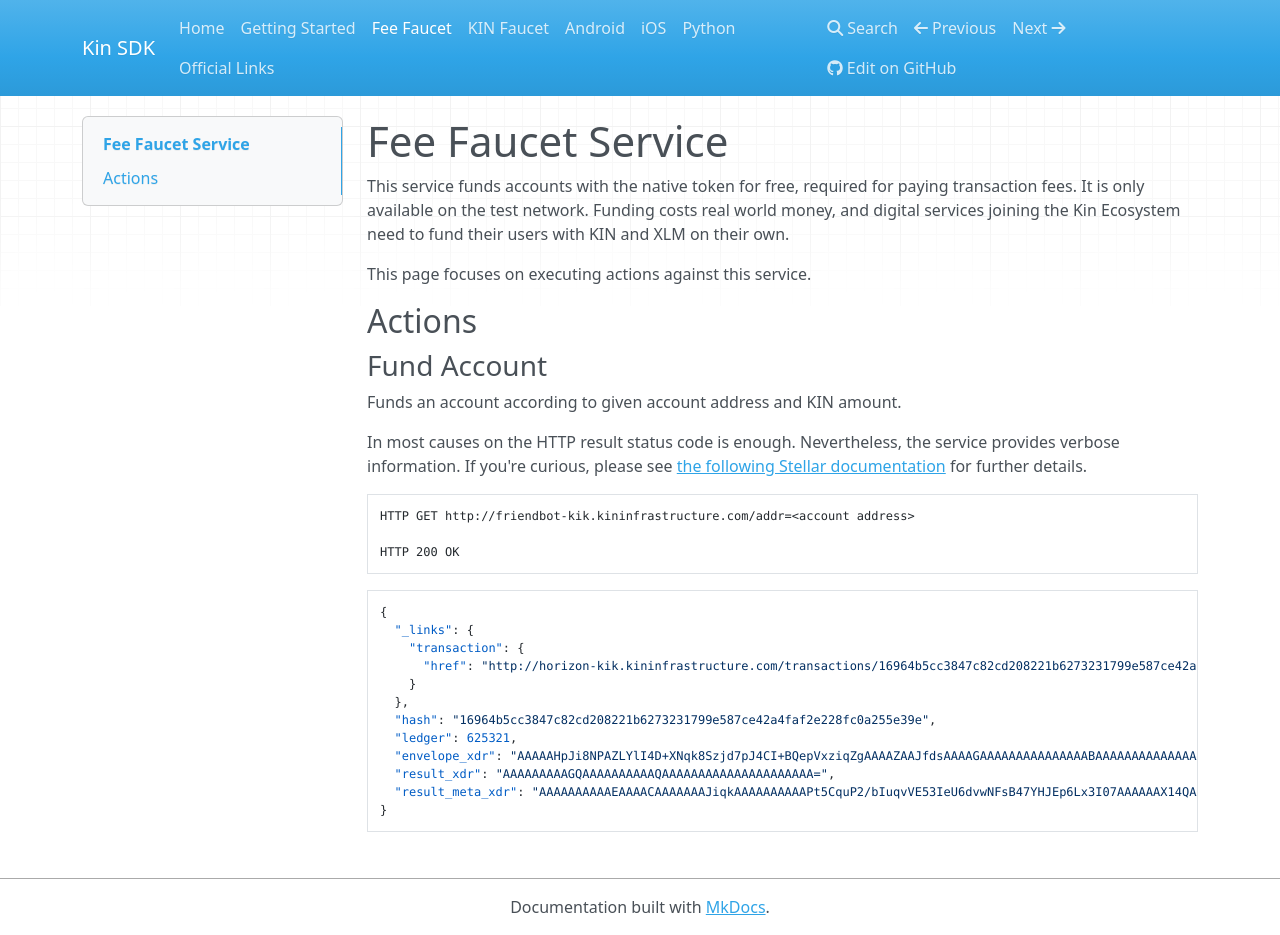
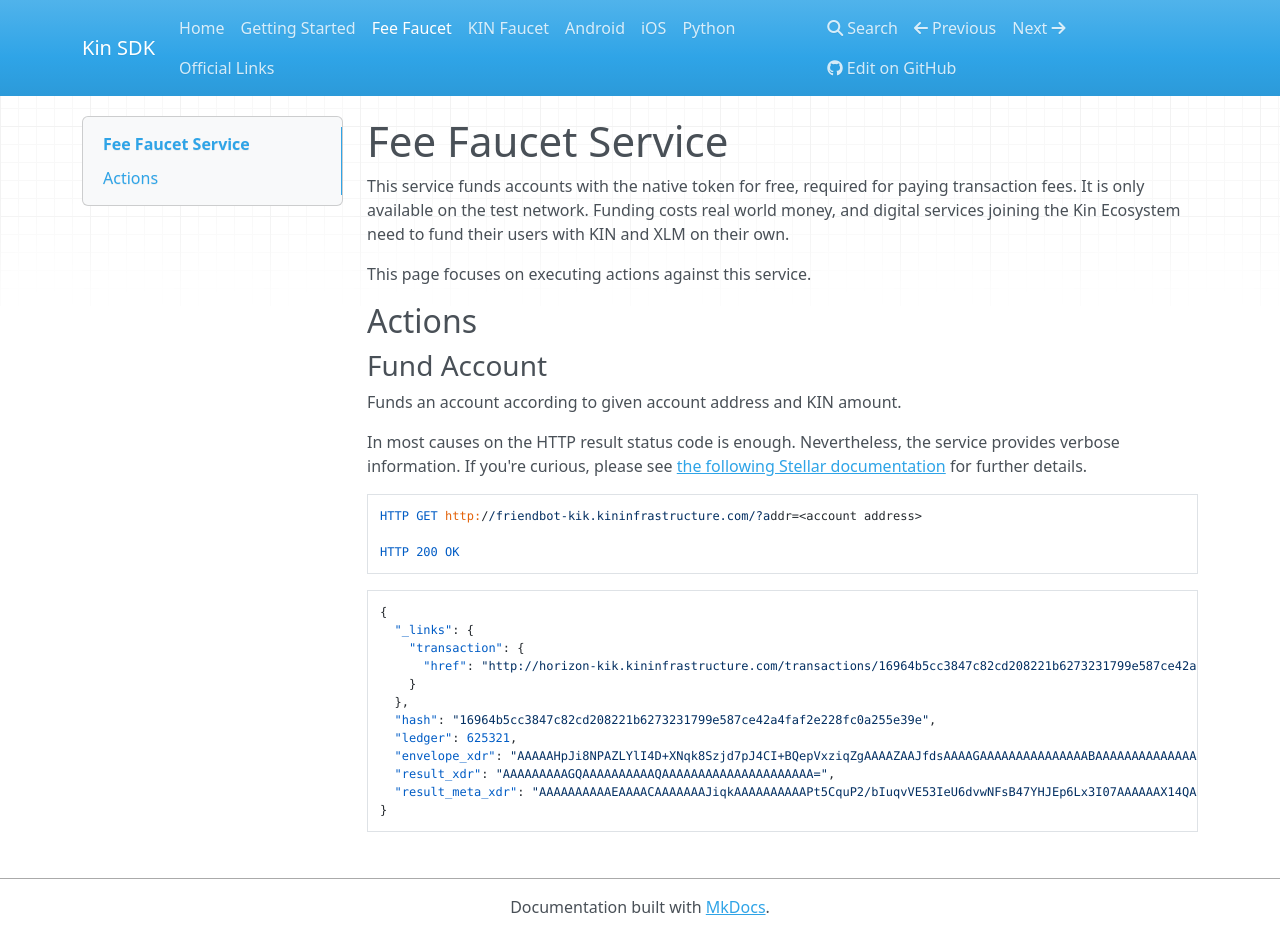
Before and after one commit to kinecosystem/kin-core-docs, an MkDocs documentation site: the page built from docs/fee-faucet.md, in a window 1280 px wide and 935 px high. Built offline with MkDocs 1.6.1, drawn with Linux system fonts in a browser that asks for light colours; nearby versions of some CDN libraries; old or Windows-style settings are respelled for this version of MkDocs.

Commit message:
fixed friendbot url

````diff
--- a/docs/fee-faucet.md
+++ b/docs/fee-faucet.md
@@ -19,7 +19,7 @@
 for further details.
 
 ```
-HTTP GET http://friendbot-kik.kininfrastructure.com/addr=<account address>
+HTTP GET http://friendbot-kik.kininfrastructure.com/?addr=<account address>
 
 HTTP 200 OK
 ```
````
